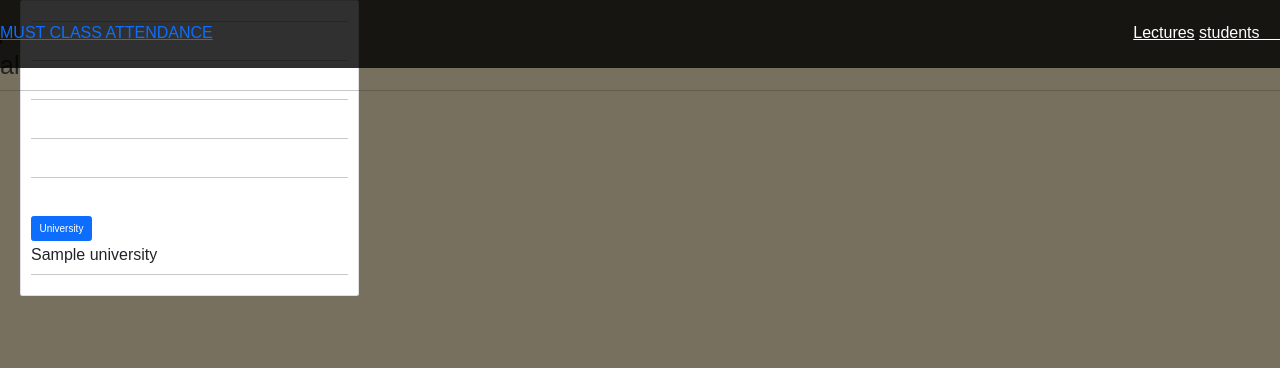
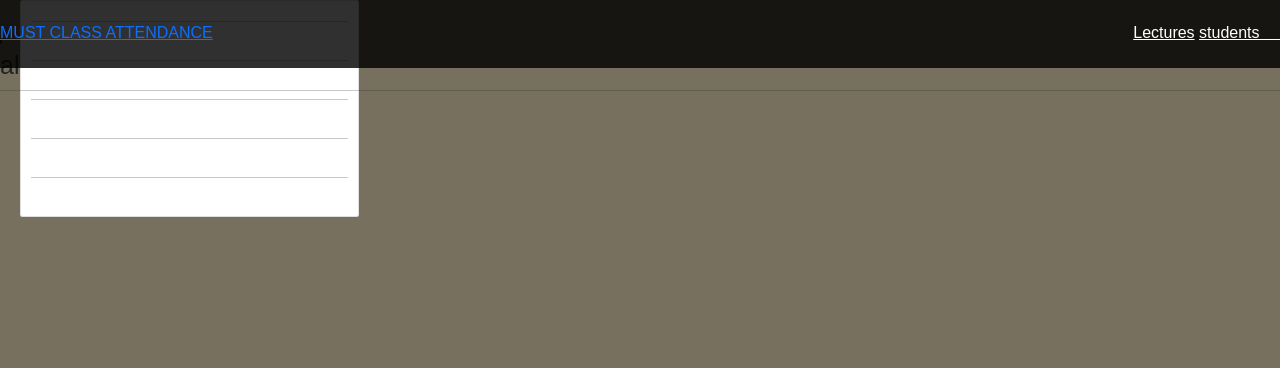
Before and after one commit to JOHNSAILASBETT/BIOMETRICS-CLASS-ATTENDANCE-MANAGEMENT-SYSTEM, a Django app: template attendance/templates/students.html in a window 1280 px wide. Shown: the top 368 px of the page. Run offline with Django 4.2, Linux system fonts and the light colour scheme; data comes from the database, SQL or seed files in the repository; the template is opened without the code that fills it: values that come from a table or form of the project are taken from there, most other values are stand-ins (such as "Sample title", 1, 10 or a date in 2020); some libraries are stand-ins or nearby versions.

Commit message:
Update students.html

```diff
--- a/attendance/templates/students.html
+++ b/attendance/templates/students.html
@@ -3,7 +3,6 @@
 
 {%block content%}
 {%load static %}
-
 <ul class="row ">
     {% for entry in filter.qs %}
     <li class="col-auto " >
@@ -14,10 +13,6 @@
                 <h3 class="card-text">{{student.school}}</h3><hr><br>
                 <h3 class="card-text">{{student.department}}</h3><hr><br>
                 <h3 class="card-text">{{student.year}}</h3><hr><br>
-                <div class="">
-                    <p class="card-text"><h3 class="btn btn-primary">University</h3> <br>{{entry.university}}</p>
-                </div>
-                <hr class="hr-style">
             </div>
         </div>
         </a>
```
